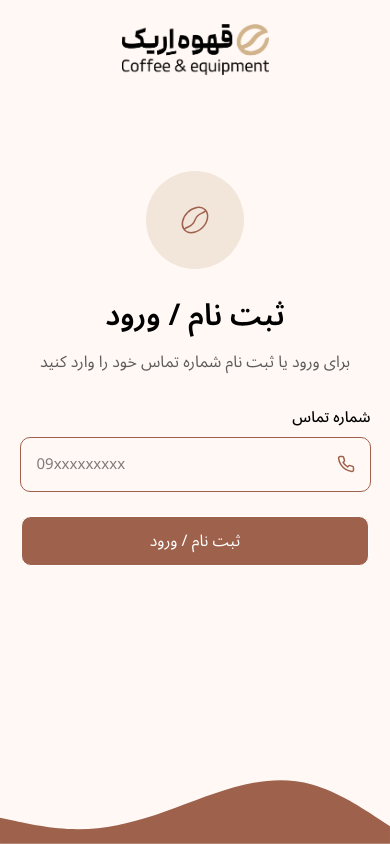
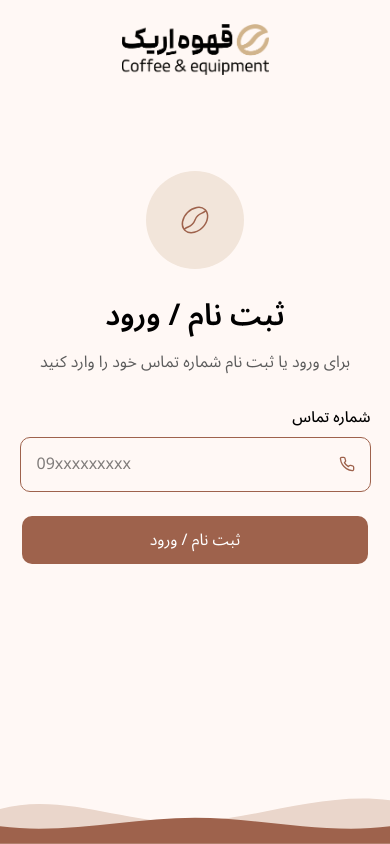
Before and after one commit to saman-tofighian/Coffee, a Next.js app: page /login in a window 390 px wide. Built offline with nearby package versions, Linux system fonts and the light colour scheme; a web font is replaced by a local one.

Commit message:
responsive login page

```diff
--- a/pages/login/index.jsx
+++ b/pages/login/index.jsx
@@ -1,23 +1,51 @@
 'use client';
-
+import { AnimatePresence, motion } from 'framer-motion';
 import Image from 'next/image';
-import { useState } from 'react';
+import { useRef, useState } from 'react';
 import { CiCoffeeBean } from 'react-icons/ci';
 import { FiPhone } from 'react-icons/fi';
 
 export default function LoginPage() {
+  const [step, setStep] = useState('phone');
   const [phone, setPhone] = useState('');
   const [error, setError] = useState('');
+  const [otp, setOtp] = useState(['', '', '', '', '']);
+  const otpRefs = useRef([]);
 
-  const submitHandler = () => {
+  const submitPhoneHandler = () => {
     if (!/^09\d{9}$/.test(phone)) {
       setError('شماره موبایل معتبر نیست');
       return;
     }
+    setError('');
+    setStep('otp');
+  };
 
-    setError('');
-    console.log('SEND OTP TO:', phone);
-    //  otp
+  const handleOtpChange = (value, index) => {
+    if (!/^\d?$/.test(value)) return;
+
+    const newOtp = [...otp];
+    newOtp[index] = value;
+    setOtp(newOtp);
+
+    if (value && index < 4) {
+      otpRefs.current[index + 1].focus();
+    }
+  };
+
+  const submitOtpHandler = () => {
+    const code = otp.join('');
+    if (code.length < 5) {
+      alert('کد را کامل وارد کنید');
+      return;
+    }
+    console.log('VERIFY OTP:', code);
+  };
+
+  const stepVariants = {
+    initial: { opacity: 0, y: 30 },
+    animate: { opacity: 1, y: 0 },
+    exit: { opacity: 0, y: -30 },
   };
 
   return (
@@ -28,8 +56,7 @@ export default function LoginPage() {
             <span className='flex justify-center items-center bg-[#F2E5DA] rounded-full w-[45px] h-[45px]'>
               <CiCoffeeBean size={22} color='#9E624C' />
             </span>
-
-            <div className='leading-tight'>
+            <div>
               <p className='font-bold text-[#9E624C] text-[22px]'>۰۲۱-</p>
               <p className='font-medium text-[18px]'>123232434</p>
             </div>
@@ -41,13 +68,24 @@ export default function LoginPage() {
         </nav>
       </header>
 
-      <section className='flex flex-col items-center mt-24 text-center'>
+      <section className='z-10 relative flex flex-col items-center mt-24 text-center'>
         <div className='flex justify-center items-center bg-[#F2E5DA] rounded-full w-[98px] h-[98px]'>
           <CiCoffeeBean size={36} color='#9E624C' />
         </div>
 
         <h1 className='mt-6 font-semibold text-[30px]'>ثبت نام / ورود</h1>
 
+        <AnimatePresence mode='wait'>
+          {step === 'phone' && (
+            <motion.div
+              key='phone'
+              variants={stepVariants}
+              initial='initial'
+              animate='animate'
+              exit='exit'
+              transition={{ duration: 0.45, ease: 'easeInOut' }}
+              className='flex flex-col items-center'
+            >
               <p className='mt-3 text-[#5C5C5C] text-[16px]'>
                 برای ورود یا ثبت نام شماره تماس خود را وارد کنید
               </p>
@@ -58,15 +96,12 @@ export default function LoginPage() {
                 </label>
 
                 <div className='relative'>
-            <FiPhone
-              className='top-1/2 right-4 absolute text-[#9E624C] -translate-y-1/2'
-              size={18}
-            />
+                  <FiPhone className='top-1/2 right-4 absolute text-[#9E624C] -translate-y-1/2' />
                   <input
                     value={phone}
                     onChange={(e) => setPhone(e.target.value)}
                     placeholder='09xxxxxxxxx'
-              className='pr-11 pl-4 border border-[#9E624C] rounded-[10px] outline-none focus:ring-[#9E624C] focus:ring-1 w-full h-[55px] text-[15px]'
+                    className='pr-11 pl-4 border border-[#9E624C] rounded-[10px] outline-none w-full h-[55px]'
                   />
                 </div>
 
@@ -74,21 +109,62 @@ export default function LoginPage() {
               </div>
 
               <button
-          className='bg-[#9E624C] mt-6 px-32 py-3 border rounded-[10px] text-white cursor-pointer border[#9E624C]'
-          onClick={submitHandler}
+                onClick={submitPhoneHandler}
+                className='bg-[#9E624C] mt-6 px-32 py-3 rounded-[10px] text-white cursor-pointer'
               >
                 ثبت نام / ورود
               </button>
+            </motion.div>
+          )}
+
+          {step === 'otp' && (
+            <motion.div
+              key='otp'
+              variants={stepVariants}
+              initial='initial'
+              animate='animate'
+              exit='exit'
+              transition={{ duration: 0.45, ease: 'easeInOut' }}
+              className='flex flex-col items-center'
+            >
+              <p className='mt-3 text-[#5C5C5C] text-[16px]'>
+                کد ارسال شده به شماره {phone} را وارد کنید
+              </p>
+
+              <div className='flex gap-3 mt-8'>
+                {otp.map((value, index) => (
+                  <input
+                    key={index}
+                    ref={(el) => (otpRefs.current[index] = el)}
+                    value={value}
+                    maxLength={1}
+                    onChange={(e) => handleOtpChange(e.target.value, index)}
+                    className='border border-[#9E624C] rounded-[10px] outline-none w-[55px] h-[55px] text-[20px] text-center'
+                  />
+                ))}
+              </div>
+
+              <button
+                onClick={submitOtpHandler}
+                className='bg-[#9E624C] mt-8 px-32 py-3 rounded-[10px] text-white cursor-pointer'
+              >
+                تأیید و ورود
+              </button>
+            </motion.div>
+          )}
+        </AnimatePresence>
       </section>
 
       <div className='bottom-0 left-0 absolute w-full'>
-        <svg xmlns='http://www.w3.org/2000/svg' viewBox='0 0 1440 320'>
-          {' '}
+        <svg viewBox='0 0 1440 320' preserveAspectRatio='none'>
           <path
-            fill='#9e624c'
-            fill-opacity='1'
-            d='M0,224L48,234.7C96,245,192,267,288,266.7C384,267,480,245,576,213.3C672,181,768,139,864,112C960,85,1056,75,1152,101.3C1248,128,1344,192,1392,224L1440,256L1440,320L1392,320C1344,320,1248,320,1152,320C1056,320,960,320,864,320C768,320,672,320,576,320C480,320,384,320,288,320C192,320,96,320,48,320L0,320Z'
-          ></path>{' '}
+            fill='#EAD6CB'
+            d='M0,192 C240,128 480,256 720,240 960,224 1200,128 1440,160 L1440,320 L0,320 Z'
+          />
+          <path
+            fill='#9E624C'
+            d='M0,256 C240,288 480,224 720,224 960,224 1200,288 1440,256 L1440,320 L0,320 Z'
+          />
         </svg>
       </div>
     </main>
```
Lines whose indentation alone changed are shown as unchanged.
